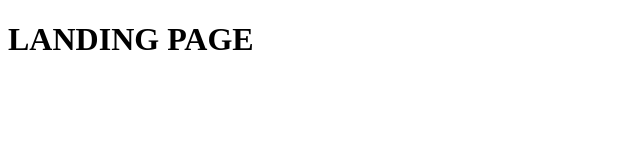
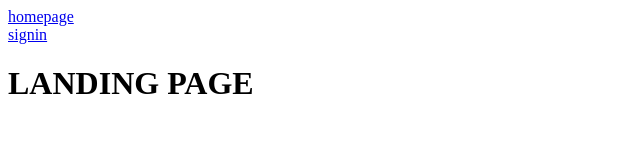
Before and after one commit to AbdallahWario/netflixclone, a plain HTML site: page index.html in a window 1280 px wide. Shown: the whole page, without its empty margins (0-640 px from the left). Drawn offline with Linux system fonts and the light colour scheme.

Commit message:
added links to other pages

```diff
--- a/index.html
+++ b/index.html
@@ -9,10 +9,10 @@
 </head>
 <body>
     <div class="homepage">
-        <a href="./homepage/index.html"homepage></a>
+        <a href="./homepage/index.html">homepage</a>
     </div>
       <div class="sign-in">
-          <a href="./sign-in/index.html"></a>
+          <a href="./sign-in/index.html">signin</a>
       </div>
 <h1>LANDING PAGE</h1>
 
```
